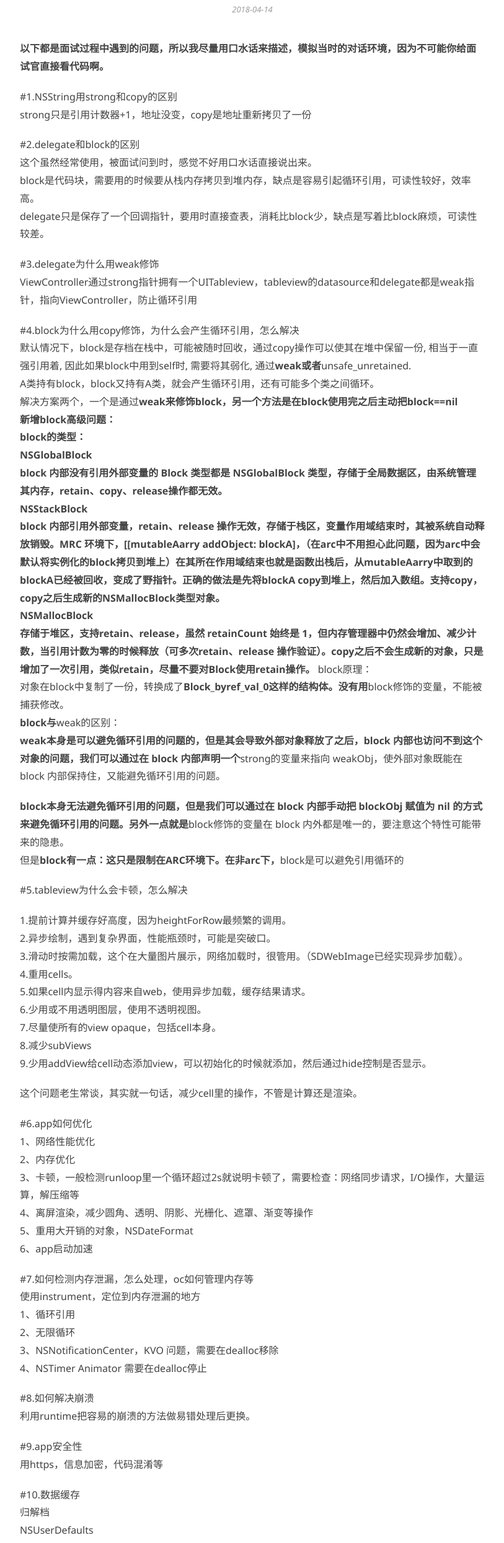
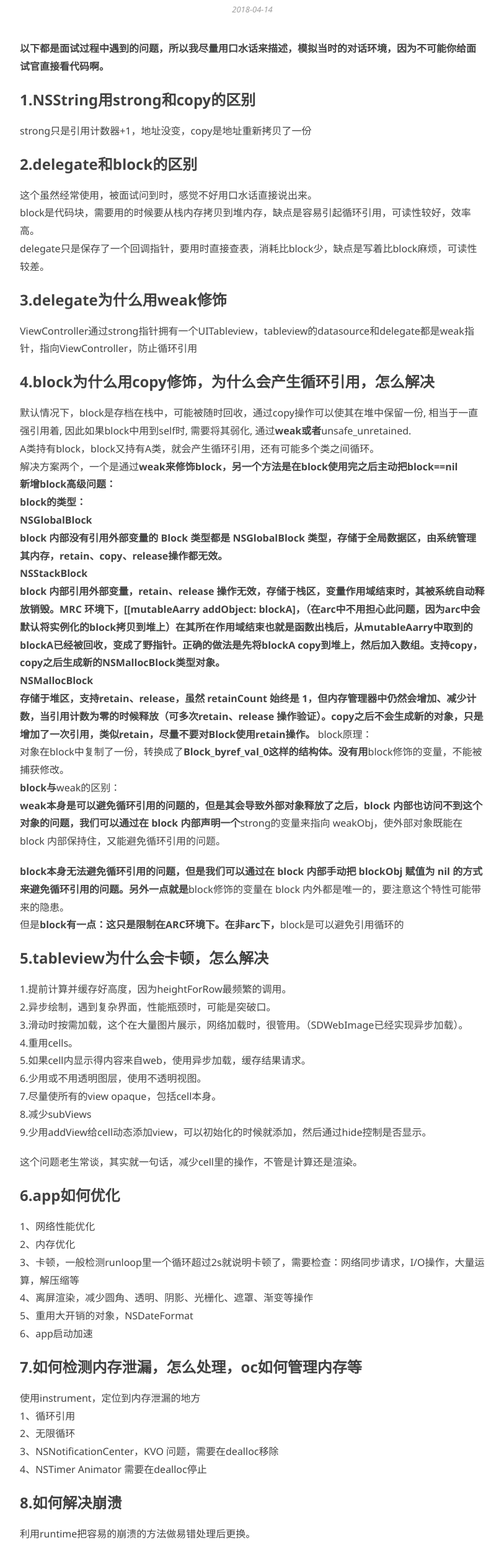
Before and after one commit to wqforever/wangpangpang.github.io, a plain HTML site: page 2018/04/14/面试题/index.html in a window 1280 px wide. Shown: the part 293-2783 px from the top of the page at 62% size, without its empty margins (233-1046 px from the left). Drawn offline with Linux system fonts and the light colour scheme.

Commit message:
Site updated: 2018-04-14 09:44:03

```diff
--- a/2018/04/14/面试题/index.html
+++ b/2018/04/14/面试题/index.html
@@ -83,22 +83,21 @@
     <div class="entry">
 
         <p><strong>以下都是面试过程中遇到的问题，所以我尽量用口水话来描述，模拟当时的对话环境，因为不可能你给面试官直接看代码啊。</strong></p>
-<p>#1.NSString用strong和copy的区别<br>strong只是引用计数器+1，地址没变，copy是地址重新拷贝了一份</p>
-<p>#2.delegate和block的区别<br>这个虽然经常使用，被面试问到时，感觉不好用口水话直接说出来。<br>block是代码块，需要用的时候要从栈内存拷贝到堆内存，缺点是容易引起循环引用，可读性较好，效率高。<br>delegate只是保存了一个回调指针，要用时直接查表，消耗比block少，缺点是写着比block麻烦，可读性较差。</p>
-<p>#3.delegate为什么用weak修饰<br>ViewController通过strong指针拥有一个UITableview，tableview的datasource和delegate都是weak指针，指向ViewController，防止循环引用</p>
-<p>#4.block为什么用copy修饰，为什么会产生循环引用，怎么解决<br>默认情况下，block是存档在栈中，可能被随时回收，通过copy操作可以使其在堆中保留一份, 相当于一直强引用着, 因此如果block中用到self时, 需要将其弱化, 通过<strong>weak或者</strong>unsafe_unretained.<br>A类持有block，block又持有A类，就会产生循环引用，还有可能多个类之间循环。<br>解决方案两个，一个是通过<strong>weak来修饰block，另一个方法是在block使用完之后主动把block==nil<br>新增block高级问题：<br>block的类型：<br>NSGlobalBlock<br>block 内部没有引用外部变量的 Block 类型都是 NSGlobalBlock 类型，存储于全局数据区，由系统管理其内存，retain、copy、release操作都无效。<br>NSStackBlock<br>block 内部引用外部变量，retain、release 操作无效，存储于栈区，变量作用域结束时，其被系统自动释放销毁。MRC 环境下，[[mutableAarry addObject: blockA]，（在arc中不用担心此问题，因为arc中会默认将实例化的block拷贝到堆上）在其所在作用域结束也就是函数出栈后，从mutableAarry中取到的blockA已经被回收，变成了野指针。正确的做法是先将blockA copy到堆上，然后加入数组。支持copy，copy之后生成新的NSMallocBlock类型对象。<br>NSMallocBlock<br>存储于堆区，支持retain、release，虽然 retainCount 始终是 1，但内存管理器中仍然会增加、减少计数，当引用计数为零的时候释放（可多次retain、release 操作验证）。copy之后不会生成新的对象，只是增加了一次引用，类似retain，尽量不要对Block使用retain操作。
+<h2 id="1-NSString用strong和copy的区别"><a href="#1-NSString用strong和copy的区别" class="headerlink" title="1.NSString用strong和copy的区别"></a>1.NSString用strong和copy的区别</h2><p>strong只是引用计数器+1，地址没变，copy是地址重新拷贝了一份</p>
+<h2 id="2-delegate和block的区别"><a href="#2-delegate和block的区别" class="headerlink" title="2.delegate和block的区别"></a>2.delegate和block的区别</h2><p>这个虽然经常使用，被面试问到时，感觉不好用口水话直接说出来。<br>block是代码块，需要用的时候要从栈内存拷贝到堆内存，缺点是容易引起循环引用，可读性较好，效率高。<br>delegate只是保存了一个回调指针，要用时直接查表，消耗比block少，缺点是写着比block麻烦，可读性较差。</p>
+<h2 id="3-delegate为什么用weak修饰"><a href="#3-delegate为什么用weak修饰" class="headerlink" title="3.delegate为什么用weak修饰"></a>3.delegate为什么用weak修饰</h2><p>ViewController通过strong指针拥有一个UITableview，tableview的datasource和delegate都是weak指针，指向ViewController，防止循环引用</p>
+<h2 id="4-block为什么用copy修饰，为什么会产生循环引用，怎么解决"><a href="#4-block为什么用copy修饰，为什么会产生循环引用，怎么解决" class="headerlink" title="4.block为什么用copy修饰，为什么会产生循环引用，怎么解决"></a>4.block为什么用copy修饰，为什么会产生循环引用，怎么解决</h2><p>默认情况下，block是存档在栈中，可能被随时回收，通过copy操作可以使其在堆中保留一份, 相当于一直强引用着, 因此如果block中用到self时, 需要将其弱化, 通过<strong>weak或者</strong>unsafe_unretained.<br>A类持有block，block又持有A类，就会产生循环引用，还有可能多个类之间循环。<br>解决方案两个，一个是通过<strong>weak来修饰block，另一个方法是在block使用完之后主动把block==nil<br>新增block高级问题：<br>block的类型：<br>NSGlobalBlock<br>block 内部没有引用外部变量的 Block 类型都是 NSGlobalBlock 类型，存储于全局数据区，由系统管理其内存，retain、copy、release操作都无效。<br>NSStackBlock<br>block 内部引用外部变量，retain、release 操作无效，存储于栈区，变量作用域结束时，其被系统自动释放销毁。MRC 环境下，[[mutableAarry addObject: blockA]，（在arc中不用担心此问题，因为arc中会默认将实例化的block拷贝到堆上）在其所在作用域结束也就是函数出栈后，从mutableAarry中取到的blockA已经被回收，变成了野指针。正确的做法是先将blockA copy到堆上，然后加入数组。支持copy，copy之后生成新的NSMallocBlock类型对象。<br>NSMallocBlock<br>存储于堆区，支持retain、release，虽然 retainCount 始终是 1，但内存管理器中仍然会增加、减少计数，当引用计数为零的时候释放（可多次retain、release 操作验证）。copy之后不会生成新的对象，只是增加了一次引用，类似retain，尽量不要对Block使用retain操作。
 </strong>block原理：<br>对象在block中复制了一份，转换成了<strong>Block_byref_val_0这样的结构体。没有用</strong>block修饰的变量，不能被捕获修改。<br><strong>block与</strong>weak的区别：<br><strong>weak本身是可以避免循环引用的问题的，但是其会导致外部对象释放了之后，block 内部也访问不到这个对象的问题，我们可以通过在 block 内部声明一个</strong>strong的变量来指向 weakObj，使外部对象既能在 block 内部保持住，又能避免循环引用的问题。</p>
 <p><strong>block本身无法避免循环引用的问题，但是我们可以通过在 block 内部手动把 blockObj 赋值为 nil 的方式来避免循环引用的问题。另外一点就是</strong>block修饰的变量在 block 内外都是唯一的，要注意这个特性可能带来的隐患。<br>但是<strong>block有一点：这只是限制在ARC环境下。在非arc下，</strong>block是可以避免引用循环的</p>
-<p>#5.tableview为什么会卡顿，怎么解决</p>
-<p>1.提前计算并缓存好高度，因为heightForRow最频繁的调用。<br>2.异步绘制，遇到复杂界面，性能瓶颈时，可能是突破口。<br>3.滑动时按需加载，这个在大量图片展示，网络加载时，很管用。（SDWebImage已经实现异步加载）。<br>4.重用cells。<br>5.如果cell内显示得内容来自web，使用异步加载，缓存结果请求。<br>6.少用或不用透明图层，使用不透明视图。<br>7.尽量使所有的view opaque，包括cell本身。<br>8.减少subViews<br>9.少用addView给cell动态添加view，可以初始化的时候就添加，然后通过hide控制是否显示。</p>
+<h2 id="5-tableview为什么会卡顿，怎么解决"><a href="#5-tableview为什么会卡顿，怎么解决" class="headerlink" title="5.tableview为什么会卡顿，怎么解决"></a>5.tableview为什么会卡顿，怎么解决</h2><p>1.提前计算并缓存好高度，因为heightForRow最频繁的调用。<br>2.异步绘制，遇到复杂界面，性能瓶颈时，可能是突破口。<br>3.滑动时按需加载，这个在大量图片展示，网络加载时，很管用。（SDWebImage已经实现异步加载）。<br>4.重用cells。<br>5.如果cell内显示得内容来自web，使用异步加载，缓存结果请求。<br>6.少用或不用透明图层，使用不透明视图。<br>7.尽量使所有的view opaque，包括cell本身。<br>8.减少subViews<br>9.少用addView给cell动态添加view，可以初始化的时候就添加，然后通过hide控制是否显示。</p>
 <p>这个问题老生常谈，其实就一句话，减少cell里的操作，不管是计算还是渲染。</p>
-<p>#6.app如何优化<br>1、网络性能优化<br>2、内存优化<br>3、卡顿，一般检测runloop里一个循环超过2s就说明卡顿了，需要检查：网络同步请求，I/O操作，大量运算，解压缩等<br>4、离屏渲染，减少圆角、透明、阴影、光栅化、遮罩、渐变等操作<br>5、重用大开销的对象，NSDateFormat<br>6、app启动加速</p>
-<p>#7.如何检测内存泄漏，怎么处理，oc如何管理内存等<br>使用instrument，定位到内存泄漏的地方<br>1、循环引用<br>2、无限循环<br>3、NSNotificationCenter，KVO 问题，需要在dealloc移除<br>4、NSTimer Animator 需要在dealloc停止</p>
-<p>#8.如何解决崩溃<br>利用runtime把容易的崩溃的方法做易错处理后更换。</p>
-<p>#9.app安全性<br>用https，信息加密，代码混淆等</p>
-<p>#10.数据缓存<br>归解档<br>NSUserDefaults<br>plist<br>sqlite</p>
-<p>#11.timer准不准，如何弄一个准确的timer<br>不准，当程序卡顿runloop有卡顿的时候，timer会停止计数<br>使用mach内核级的函数可以使用mach_absolute_time()获取到CPU的tickcount的计数值可以实现准确的timer</p>
-<p>#12.oc字典的实现原理，扩容原理<br>底层是用hash表来实现的，扩容是当负载因子达到0.75-1的时候，hash表会扩容一倍，数量会是在2^n-1<br>以上是我这2周面试来有印象的几个问题，每个问题都可以引申出很多问题，如果只了解一点，是会被问懵逼的。</p>
+<h2 id="6-app如何优化"><a href="#6-app如何优化" class="headerlink" title="6.app如何优化"></a>6.app如何优化</h2><p>1、网络性能优化<br>2、内存优化<br>3、卡顿，一般检测runloop里一个循环超过2s就说明卡顿了，需要检查：网络同步请求，I/O操作，大量运算，解压缩等<br>4、离屏渲染，减少圆角、透明、阴影、光栅化、遮罩、渐变等操作<br>5、重用大开销的对象，NSDateFormat<br>6、app启动加速</p>
+<h2 id="7-如何检测内存泄漏，怎么处理，oc如何管理内存等"><a href="#7-如何检测内存泄漏，怎么处理，oc如何管理内存等" class="headerlink" title="7.如何检测内存泄漏，怎么处理，oc如何管理内存等"></a>7.如何检测内存泄漏，怎么处理，oc如何管理内存等</h2><p>使用instrument，定位到内存泄漏的地方<br>1、循环引用<br>2、无限循环<br>3、NSNotificationCenter，KVO 问题，需要在dealloc移除<br>4、NSTimer Animator 需要在dealloc停止</p>
+<h2 id="8-如何解决崩溃"><a href="#8-如何解决崩溃" class="headerlink" title="8.如何解决崩溃"></a>8.如何解决崩溃</h2><p>利用runtime把容易的崩溃的方法做易错处理后更换。</p>
+<h2 id="9-app安全性"><a href="#9-app安全性" class="headerlink" title="9.app安全性"></a>9.app安全性</h2><p>用https，信息加密，代码混淆等</p>
+<h2 id="10-数据缓存"><a href="#10-数据缓存" class="headerlink" title="10.数据缓存"></a>10.数据缓存</h2><p>归解档<br>NSUserDefaults<br>plist<br>sqlite</p>
+<h2 id="11-timer准不准，如何弄一个准确的timer"><a href="#11-timer准不准，如何弄一个准确的timer" class="headerlink" title="11.timer准不准，如何弄一个准确的timer"></a>11.timer准不准，如何弄一个准确的timer</h2><p>不准，当程序卡顿runloop有卡顿的时候，timer会停止计数<br>使用mach内核级的函数可以使用mach_absolute_time()获取到CPU的tickcount的计数值可以实现准确的timer</p>
+<h2 id="12-oc字典的实现原理，扩容原理"><a href="#12-oc字典的实现原理，扩容原理" class="headerlink" title="12.oc字典的实现原理，扩容原理"></a>12.oc字典的实现原理，扩容原理</h2><p>底层是用hash表来实现的，扩容是当负载因子达到0.75-1的时候，hash表会扩容一倍，数量会是在2^n-1<br>以上是我这2周面试来有印象的几个问题，每个问题都可以引申出很多问题，如果只了解一点，是会被问懵逼的。</p>
 <p>还有一些问题，比如你为什么辞职，你平时通过什么学习，你有github 博客吗，你自己的发展路径等等这些问题，见仁见智，主要就是考察你的学习性，主观能动性，还有解决问题的能力。只要回答的方向能展示出你的这些能力还是很受面试官的青睐的。<br>这两周，有4个面试，拿了3个offer，有一个是做视频的，对视频处理不是特别了解，所以挂了，普遍都聊到了，iOS可能现在比较饱和，企业想招的人都是3-5年的，以后趋势基本是大前端的趋势。也是对自己以后学习的方向有一个确定吧，以iOS为中心，先学习前端再安卓，不能一棵树吊死了。毕竟苹果药丸每年都在说，哈哈。</p>
 
 
```
Also changed, not shown: index.html (+12 -13 lines).
